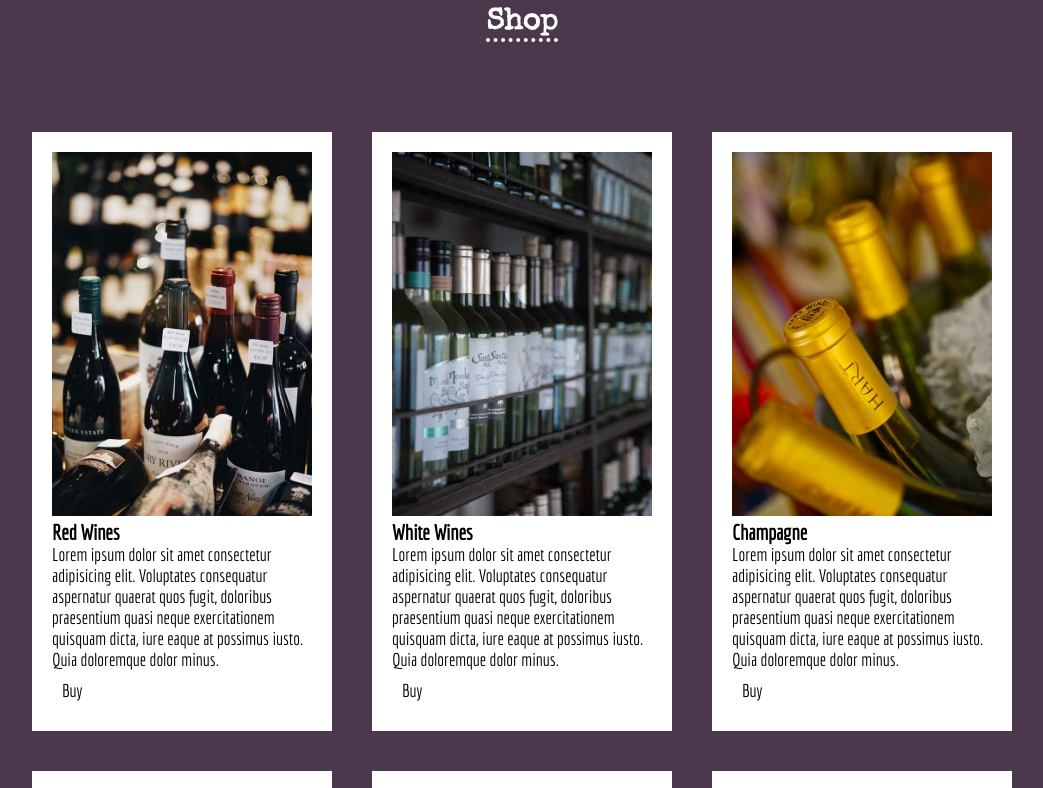
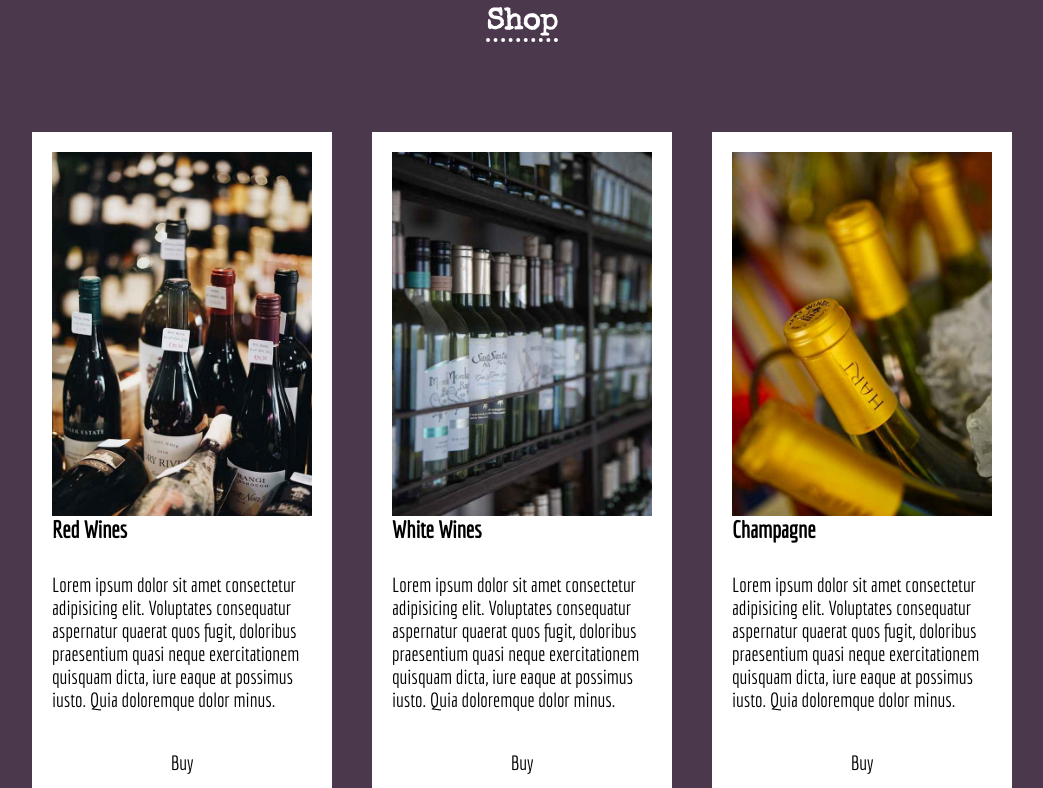
Before and after one commit to starskynder/Chateau-Roux, a website: page index.html in a window 1280 px wide. Shown: the part 3120-3908 px from the top of the page, without its empty margins (118-1161 px from the left). Drawn offline with nearby package versions, Linux system fonts and the light colour scheme; files that its build step writes are made by us from their sources.

Commit message:
Add flex to shop boxes

```diff
--- a/sass/layout/_shop.scss
+++ b/sass/layout/_shop.scss
@@ -17,10 +17,13 @@
   }
 
   &__box {
+    @include flex-col;
+
     padding: 2rem;
     margin: 2rem;
     background-color: $white;
     width: 30rem;
+    font-size: 2rem;
 
     &--lifestyle {
       background-color: $bossanova;
@@ -28,6 +31,7 @@
     }
   }
 
-  &__offers {
+  &__text {
+    margin: 3rem 0;
   }
 }
```
